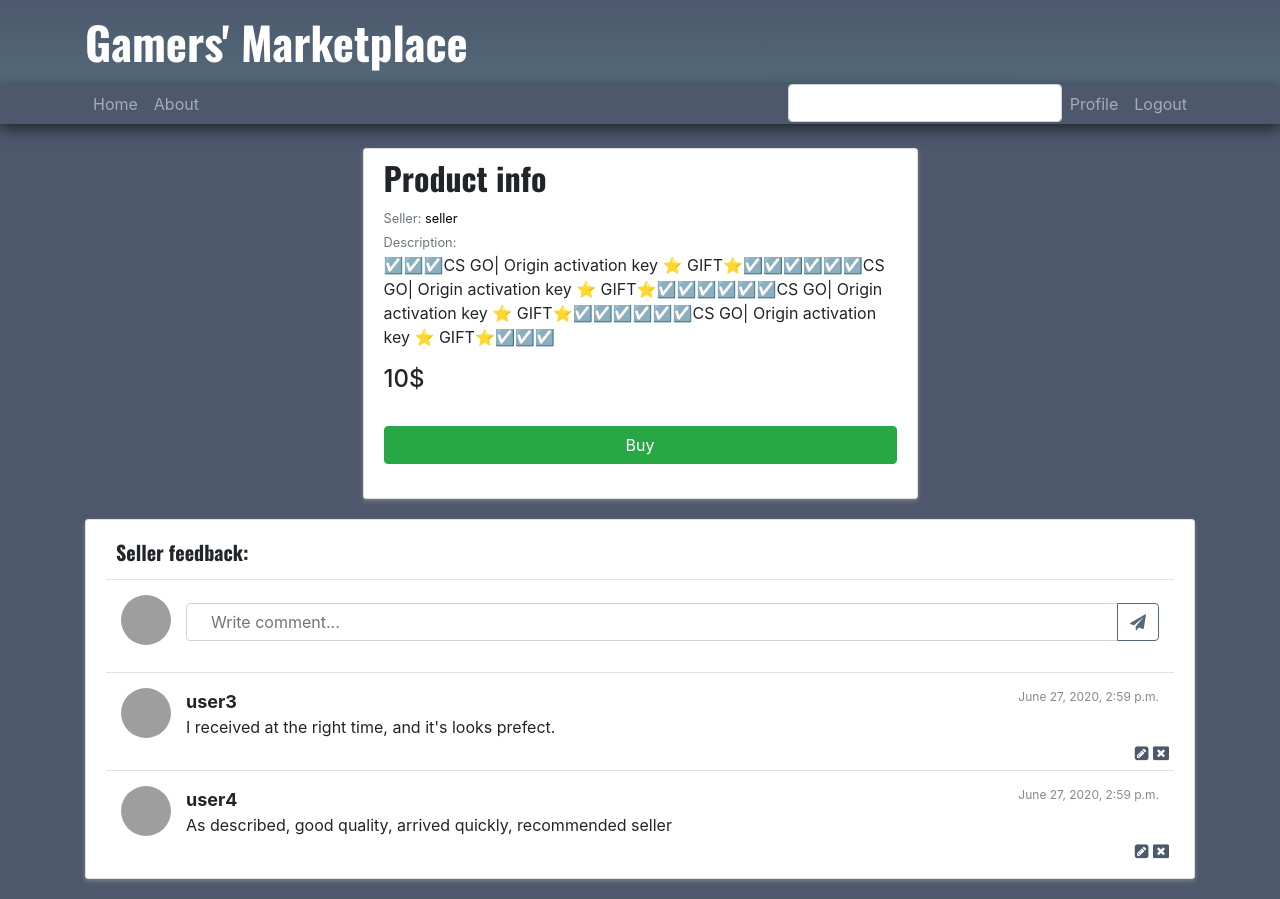
After one commit to mecdeality/marketplace, a Django app: page /item/8 in a window 1280 px wide. The commit adds this page. Run offline with Django 3.2, Linux system fonts and the light colour scheme; data comes from the database, SQL or seed files in the repository; some libraries are stand-ins or nearby versions; grey boxes are pictures that could not be loaded.

Commit message:
item page added

```diff
--- a/product/static/product/main.css
+++ b/product/static/product/main.css
@@ -32,8 +32,8 @@
 	object-fit: cover;
 }
 .product-info{
+background-color:black;
 	width: 50%;
-	height: 300px;
 }
 .content-section {
   background: #ffffff;
--- a/product/templates/product/base.html
+++ b/product/templates/product/base.html
@@ -33,7 +33,6 @@
             <div class="navbar-nav mr-auto">
                 <a class="nav-item nav-link" href="/">Home</a>
                 <a class="nav-item nav-link" href="/about/">About</a>
-                <a class="nav-item nav-link" href="#">List of Users</a>
             </div>
             <div id="nav-right" class="navbar-nav">
                 <form method="post">
--- a/product/templates/product/game.html
+++ b/product/templates/product/game.html
@@ -12,7 +12,7 @@
         </thead>
         <tbody>
             {% for item in items %}
-            <tr onmousedown="window.location='#';">
+            <tr onmousedown="window.location='{% url 'item-main' item.id %}';">
                 <td>{{ item.description }}</td>
                 <td><a style="color:black;" href="{% url 'sellers-item' item.game.id item.seller %}">{{ item.seller }}</a></td>
                 <th scope="row">{{ item.price }}$</th>
--- /dev/null
+++ b/product/templates/product/item_main.html
@@ -0,0 +1,65 @@
+{% extends "./base.html" %}
+{% block content %}
+    <div class="d-flex justify-content-center mt-4">
+        <div class="product-info content-section">
+            <h2 style="font-family: Oswald;">Product info</h2>
+            <small class="text-muted">Seller: </small><a style="color:black;" href="{% url 'sellers-item' item.game.id item.seller %}"><small>{{item.seller}}</small></a><br>
+            <small class="text-muted">Description:</small>
+            <p>{{ item.detailed_description }}</p>
+            <h4>{{ item.price }}$</h4>
+            <button type="button" class="btn btn-success w-100 my-4 buy-btn">Buy</button>
+        </div>
+    </div>
+    <div class="content-section">
+        <div class="comment-top-text">
+            <h5 style="font-family: Oswald;">Seller feedback: </h5>
+        </div>
+        <div class="allcomments">
+            <div class="comment">
+                <img src="https://media.nature.com/w300/magazine-assets/d41586-018-07881-1/d41586-018-07881-1_16369438.jpg" class="rounded-circle comment-img">
+                <div class="comment-add input-group mb-3">
+                    <textarea placeholder="Write comment..." class="form-control custom-control" rows="1" style="resize:none"></textarea>
+                    <input type="hidden" id="USER ID" name="###" value="LUBOI VALUE">
+                    <div class="input-group-append">
+                        <input type="submit" id="" name="" class="btn btn-outline-secondary" value="&#xf1d8;">
+                        <!--                                <button class="btn btn-outline-secondary" type="button"><i class="fa fa-send"></i></button>-->
+                    </div>
+                </div>
+            </div>
+            <div class="comment">
+                <img src="ava.jpg" class="rounded-circle comment-img">
+                <div class="comment-main">
+                    <div class="comment-info-top">
+                        <strong class="comment-author">user3</strong>
+                        <p class="comment-date">June 27, 2020, 2:59 p.m.</p>
+                    </div>
+                    <div class="comment-info-bottom">
+                        <p class="comment-text">I received at the right time, and it's looks prefect.</p>
+                    </div>
+                    <div class="comment-edit-btns">
+                        <!--                                <a  href="/post/2/update"><i class="fa fa-thumbs-up"></i></a>-->
+                        <a  href="/post/2/update"><i class="fa fa-pencil-square"></i></a>
+                        <a  href="/post/2/delete"><i class="fa fa-window-close"></i></a>
+                    </div>
+                </div>
+            </div>
+            <div class="comment">
+                <img src="https://media.nature.com/w300/magazine-assets/d41586-018-07881-1/d41586-018-07881-1_16369438.jpg" class="rounded-circle comment-img">
+                <div class="comment-main">
+                    <div class="comment-info-top">
+                        <strong class="comment-author">user4</strong>
+                        <p class="comment-date">June 27, 2020, 2:59 p.m.</p>
+                    </div>
+                    <div class="comment-info-bottom">
+                        <p class="comment-text">As described, good quality, arrived quickly, recommended seller</p>
+                    </div>
+                    <div class="comment-edit-btns">
+                        <!--                                <a  href="/post/2/update"><i class="fa fa-thumbs-up"></i></a>-->
+                        <a  href="/post/2/update"><i class="fa fa-pencil-square"></i></a>
+                        <a  href="/post/2/delete"><i class="fa fa-window-close"></i></a>
+                    </div>
+                </div>
+            </div>
+        </div>
+    </div>
+{% endblock %}
--- a/product/templates/product/main.html
+++ b/product/templates/product/main.html
@@ -1,6 +1,7 @@
 {% extends "./base.html" %}
 {% block content %}
 	<div class="d-flex flex-wrap">
+		{% if games %}
 		{% for game in games %}
 			<div class="col-lg-4 mb-4 mb-lg-0 d-none d-lg-block box">
 				<a href="{% url 'game-items' game.id %}">
@@ -14,5 +15,8 @@
 				</a>
 			</div>
 		{% endfor %}
+		{% else %}
+		<h2 style="color:white;" class="m-5">No results!</h2>
+		{% endif %}
 	</div>
 {% endblock %}
--- a/product/urls.py
+++ b/product/urls.py
@@ -4,5 +4,6 @@
 urlpatterns = [
     path('', views.main, name="product-main"),
     path('<int:game_id>', views.game_items, name='game-items'),
-    path('<int:game_id>/<str:seller_name>', views.sellers_item, name='sellers-item')
+    path('<int:game_id>/<str:seller_name>', views.sellers_item, name='sellers-item'),
+    path('item/<int:item_id>', views.item_main, name='item-main')
 ]
--- a/product/views.py
+++ b/product/views.py
@@ -22,7 +22,6 @@
 def game_items(request, game_id):
     game = Game.objects.filter(id=game_id).first()
     if request.method == 'POST':
-        # return HttpResponse('dadw')
         search_string = request.POST.get('search', '')
         items = Item.objects.all().filter(game=game_id, description__contains=search_string)
     else:
@@ -43,3 +42,11 @@
         'items': Item.objects.all().filter(game=game_id, seller=seller_name)
     }
     return render(request, 'product/game.html', context)
+
+
+def item_main(request, item_id):
+    context = {
+        'title': 'Item',
+        'item': Item.objects.filter(id=item_id).first()
+    }
+    return render(request, 'product/item_main.html', context)
```
